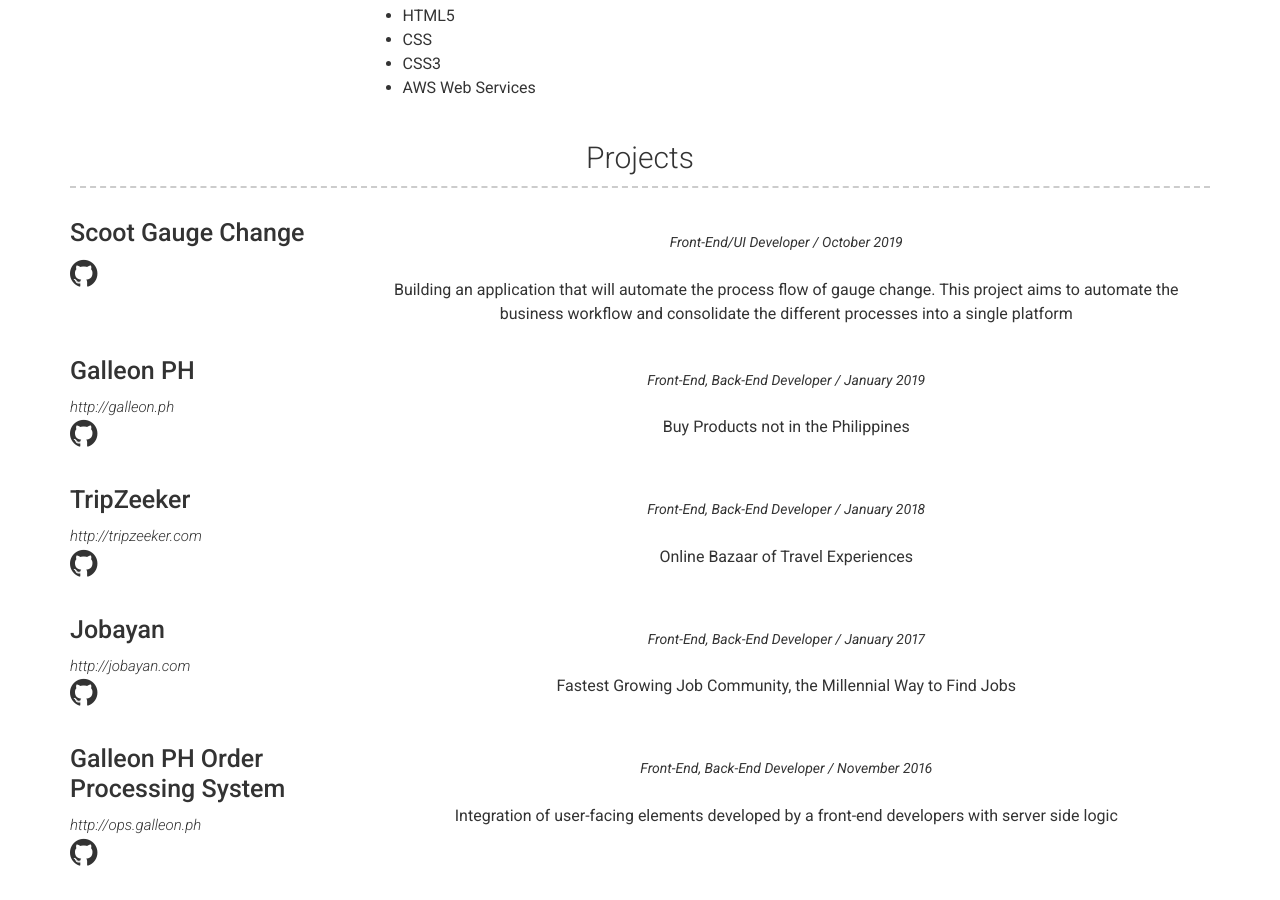
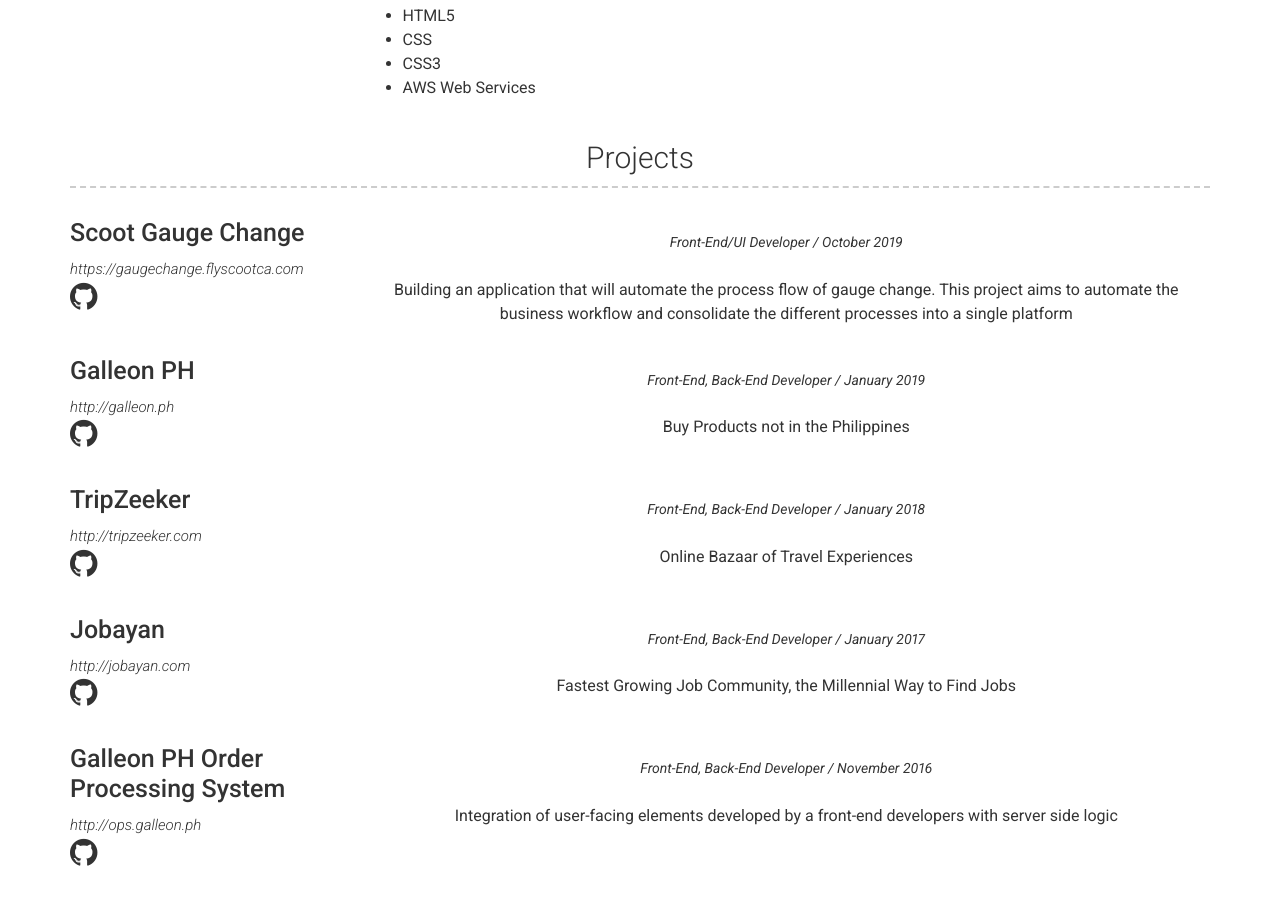
Before and after one commit to rujealfon/rujealfon.github.io, a Jekyll site: the page built from index.md, in a window 1280 px wide and 900 px high, scrolled down 577 px. Built offline with Jekyll 4.4.1, drawn with Linux system fonts in a browser that asks for light colours; part of the change alters nothing that is shown.

Commit message:
Update projects.yml

```diff
--- a/_data/projects.yml
+++ b/_data/projects.yml
@@ -1,5 +1,6 @@
 # Project template
 - name: Scoot Gauge Change
+  link: https://gaugechange.flyscootca.com
   quote: >
     Front-End/UI Developer / October 2019
   description: | # this will include new lines to allow paragraphs
```
